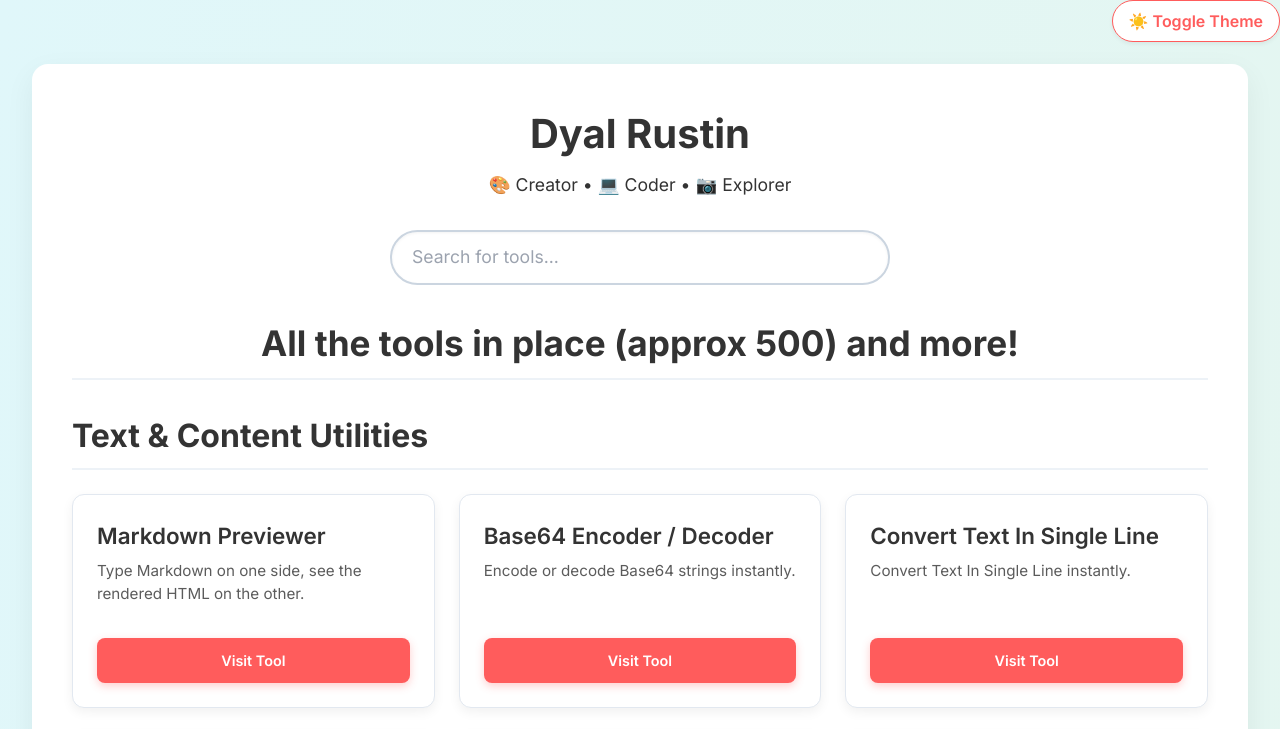
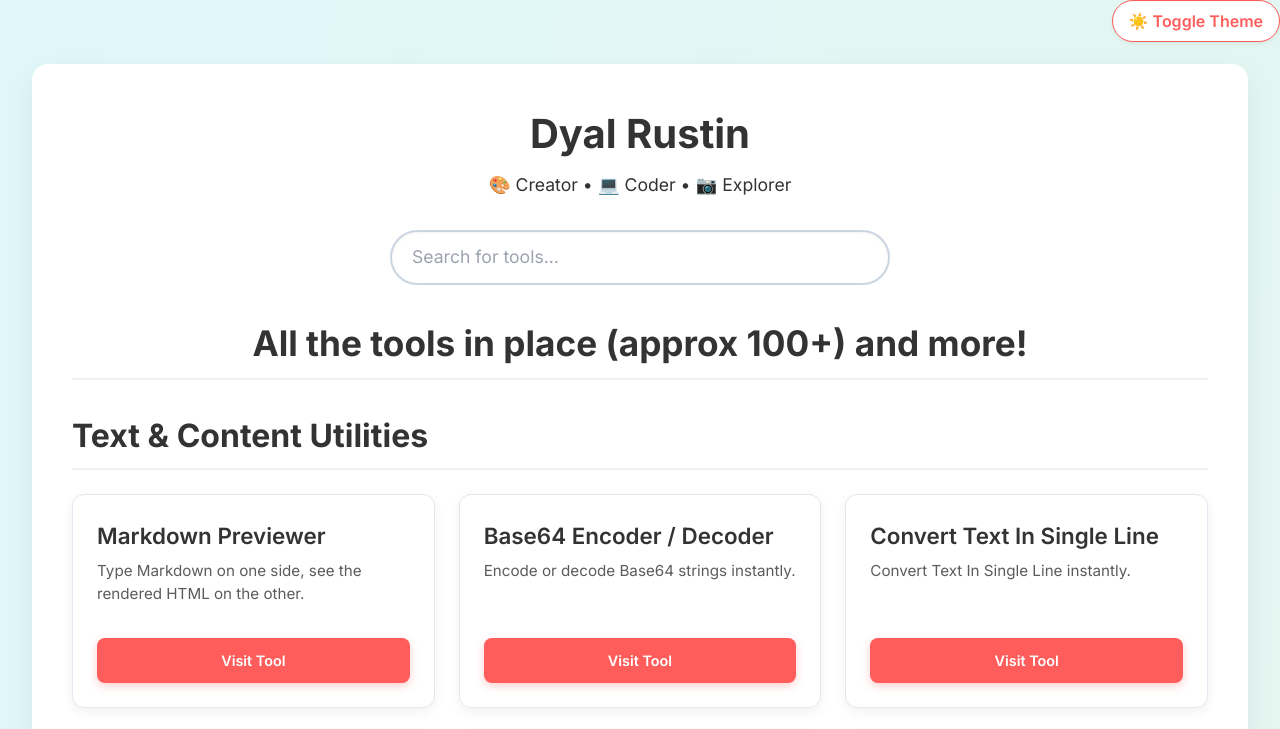
Before and after one commit to dyal96/dyal96.github.io, a plain HTML site: page index2.html in a window 1280 px wide. Shown: the top 729 px of the page. Drawn offline with nearby package versions, Linux system fonts and the light colour scheme.

Commit message:
Update index2.html

```diff
--- a/index2.html
+++ b/index2.html
@@ -299,7 +299,7 @@
             <input type="text" id="toolSearch" onkeyup="filterTools()" placeholder="Search for tools...">
         </div>
 
-        <h2 class="overall-heading">All the tools in place (approx 500) and more!</h2>
+        <h2 class="overall-heading">All the tools in place (approx 100+) and more!</h2>
 
         <!-- Text & Content Utilities -->
         <div class="category-section" id="text-content-category">
```
